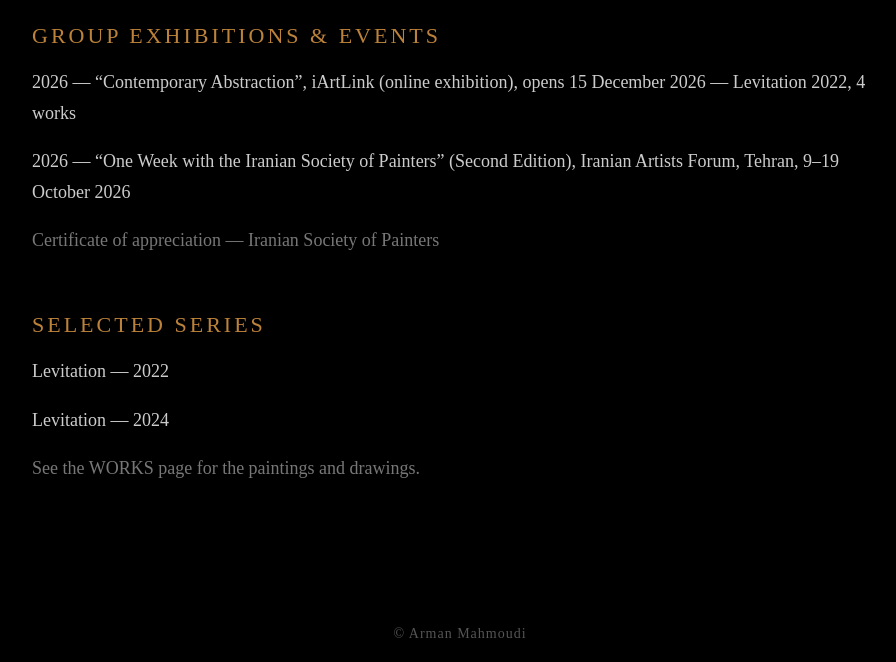
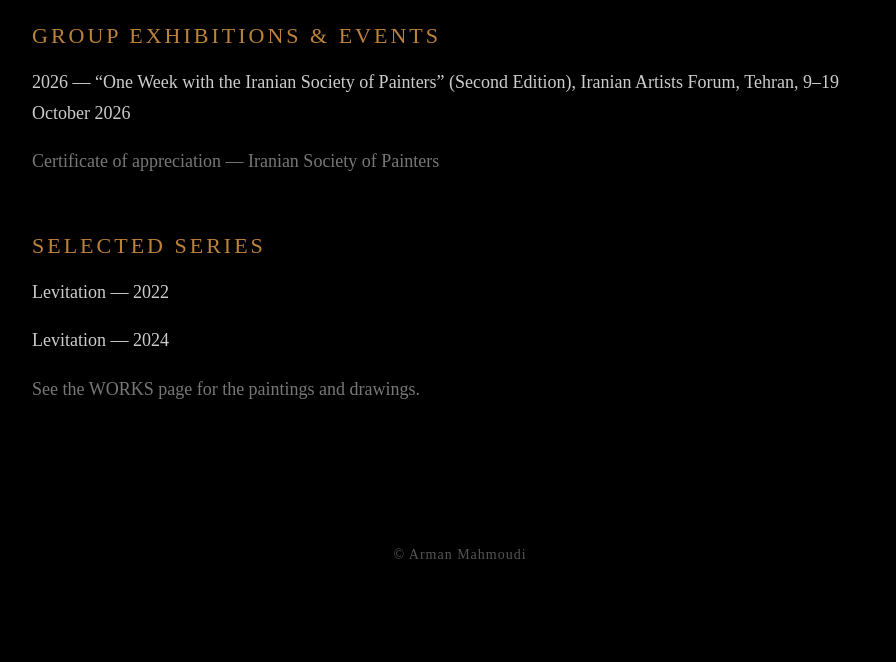
Before and after one commit to Aaarmaan/ArtWeb, a plain HTML site: page cv/index.html in a window 1280 px wide. Shown: the part 173-835 px from the top of the page, without its empty margins (180-1076 px from the left). After the commit the page ends 800 px from the top, so only its background shows below. Drawn offline with Linux system fonts and the light colour scheme.

Commit message:
Remove iArtLink from CV — not participated yet

```diff
--- a/cv/index.html
+++ b/cv/index.html
@@ -24,7 +24,6 @@
 
   <div class="works-section">
     <h2>GROUP EXHIBITIONS &amp; EVENTS</h2>
-    <p>2026 — “Contemporary Abstraction”, iArtLink (online exhibition), opens 15 December 2026 — Levitation 2022, 4 works</p>
     <p>2026 — “One Week with the Iranian Society of Painters” (Second Edition), Iranian Artists Forum, Tehran, 9–19 October 2026</p>
     <p class="muted">Certificate of appreciation — Iranian Society of Painters</p>
   </div>
```
